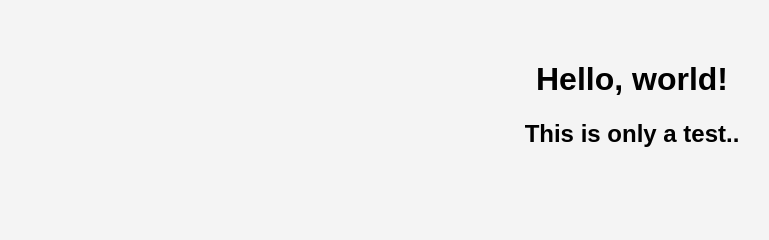
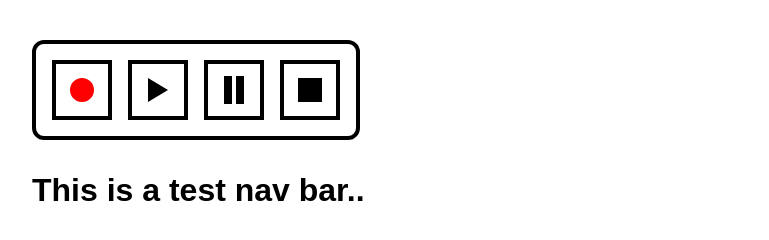
Before and after one commit to georgemccadden/test-site, a plain HTML site: page index.html in a window 1280 px wide. Shown: the whole page, without its empty margins (8-777 px from the left). Drawn offline with Linux system fonts and the light colour scheme.

Commit message:
Adding a cassette-style navbar

```diff
--- a/index.html
+++ b/index.html
@@ -1,12 +1,23 @@
 <!DOCTYPE html>
 <html lang="en">
 <head>
-  <meta charset="UTF-8">
-  <title>Test Site</title>
-  <link rel="stylesheet" href="style.css">
+  <meta charset="UTF-8" />
+  <meta name="viewport" content="width=device-width, initial-scale=1.0" />
+  <title>This Is Heavy Rotation</title>
+  <link rel="stylesheet" href="style.css" />
 </head>
 <body>
-  <h1>Hello, world!</h1>
-  <h2>This is only a test..</h2>
+  <nav class="cassette-controls">
+    <button class="btn record" aria-label="Record"></button>
+    <button class="btn play" aria-label="Play"></button>
+    <button class="btn pause" aria-label="Pause">
+      <span class="bar"></span><span class="bar"></span>
+    </button>
+    <button class="btn stop" aria-label="Stop"></button>
+  </nav>
+
+  <h1>This is a test nav bar..</h1>
+
+  <script src="script.js"></script>
 </body>
 </html>
--- a/style.css
+++ b/style.css
@@ -1,6 +1,62 @@
 body {
-    font-family: sans-serif;
-    background-color: #f4f4f4;
-    text-align: center;
-    padding: 2rem;
-  }
+  font-family: Arial, sans-serif;
+  padding: 2rem;
+}
+
+.cassette-controls {
+  display: flex;
+  gap: 1rem;
+  background-color: white;
+  padding: 1rem;
+  border: 4px solid black;
+  border-radius: 12px;
+  width: fit-content;
+  margin-bottom: 2rem;
+}
+
+.btn {
+  width: 60px;
+  height: 60px;
+  border: 4px solid black;
+  background-color: white;
+  display: flex;
+  align-items: center;
+  justify-content: center;
+  cursor: pointer;
+}
+
+/* Record Button */
+.btn.record::before {
+  content: "";
+  width: 24px;
+  height: 24px;
+  background-color: red;
+  border-radius: 50%;
+}
+
+/* Play Button */
+.btn.play::before {
+  content: "";
+  width: 0;
+  height: 0;
+  border-left: 20px solid black;
+  border-top: 12px solid transparent;
+  border-bottom: 12px solid transparent;
+}
+
+/* Pause Button */
+.btn.pause .bar {
+  width: 8px;
+  height: 28px;
+  background-color: black;
+  display: inline-block;
+  margin: 0 2px;
+}
+
+/* Stop Button */
+.btn.stop::before {
+  content: "";
+  width: 24px;
+  height: 24px;
+  background-color: black;
+}
```
